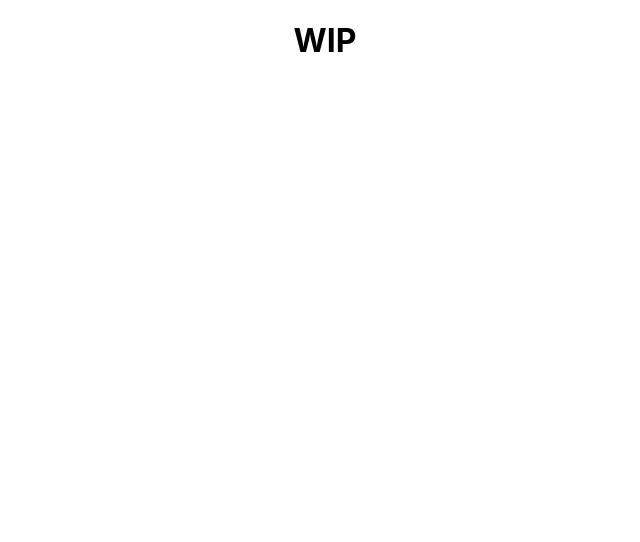
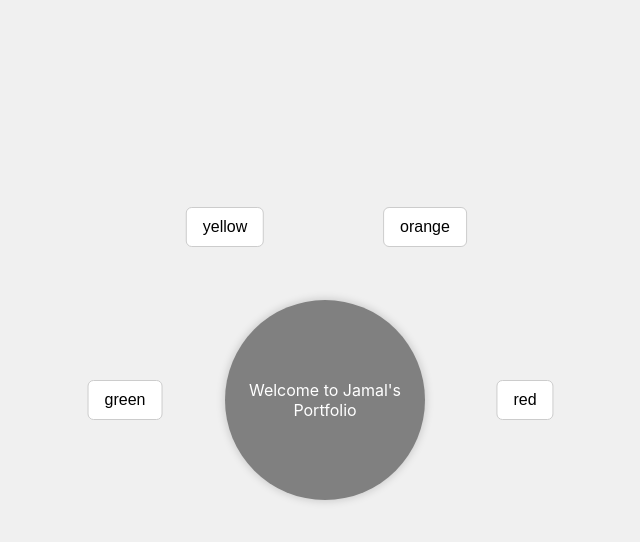
Before and after one commit to Enopa/enopa.github.io, a React (Create React App) app: page / in a window 1280 px wide. Shown: the top 542 px of the page, without its empty margins (315-955 px from the left). Built offline with nearby package versions, Linux system fonts and the light colour scheme.

Commit message:
Added circle and radial buttons

```diff
--- a/src/App.css
+++ b/src/App.css
@@ -1,38 +1,48 @@
-.App {
-  text-align: center;
+.container {
+  display: flex;
+  justify-content: center;
+  align-items: center;
+  height: 100vh;
+  background-color: #f0f0f0;
 }
 
-.App-logo {
-  height: 40vmin;
-  pointer-events: none;
+.circle-container {
+  position: relative;
+  width: 400px;
+  height: 400px;
 }
 
-@media (prefers-reduced-motion: no-preference) {
-  .App-logo {
-    animation: App-logo-spin infinite 20s linear;
-  }
+.circle {
+  width: 200px;
+  height: 200px;
+  border-radius: 50%;
+  position: absolute;
+  top: 100px;
+  left: 100px;
+  display: flex;
+  align-items: center;
+  justify-content: center;
+  color: white;
+  font-size: 1rem;
+  transition: background-color 0.3s ease;
+  text-align: center;
+  box-shadow: 0 0 10px rgba(0,0,0,0.2);
 }
 
-.App-header {
-  background-color: #282c34;
-  min-height: 100vh;
-  display: flex;
-  flex-direction: column;
-  align-items: center;
-  justify-content: center;
-  font-size: calc(10px + 2vmin);
-  color: white;
+.circle-button {
+  position: absolute;
+  transform: translate(-50%, -50%);
+  padding: 10px 16px;
+  font-size: 1rem;
+  cursor: pointer;
+  border-radius: 6px;
+  background-color: white;
+  border: 1px solid #ccc;
+  transition: transform 0.2s ease;
 }
 
-.App-link {
-  color: #61dafb;
+
+
+.circle-button:hover {
+  transform: translate(-50%, -50%) scale(1.1);
 }
-
-@keyframes App-logo-spin {
-  from {
-    transform: rotate(0deg);
-  }
-  to {
-    transform: rotate(360deg);
-  }
-}
--- a/src/App.js
+++ b/src/App.js
@@ -1,10 +1,47 @@
-import logo from './logo.svg';
+import React, { useState } from 'react';
 import './App.css';
 
 function App() {
+  const [baseColor, setBaseColor] = useState('grey');
+  const [hoverColor, setHoverColor] = useState('');
+
+  const currentColor = hoverColor || baseColor;
+
+  const colors = ['red', 'orange', 'yellow', 'green'];
+  const radius = 200;
+  const centerX = 200;
+  const centerY = 200;
+
   return (
-    <div className="App">
-      <h1> WIP </h1>
+
+    <div className="container">
+      <div className="circle-container">
+        <div className="circle" style={{ backgroundColor: currentColor }}>
+          <span className="circle-text">Welcome to Jamal's Portfolio</span>
+        </div>
+
+        {colors.map((color, index) => {
+          const angle = (Math.PI * index) / (colors.length - 1); // 0 to π radians
+          const x = radius * Math.cos(angle);
+          const y = radius * Math.sin(angle);
+
+          return (
+            <button
+              key={color}
+              className="circle-button"
+              style={{
+                left: `${centerX + x}px`,
+                top: `${centerY - y}px`,
+              }}
+              onMouseEnter={() => setHoverColor(color)}
+              onMouseLeave={() => setHoverColor('')}
+              onClick={() => setBaseColor(color)}
+            >
+              {color}
+            </button>
+          );
+        })}
+      </div>
     </div>
   );
 }
```
